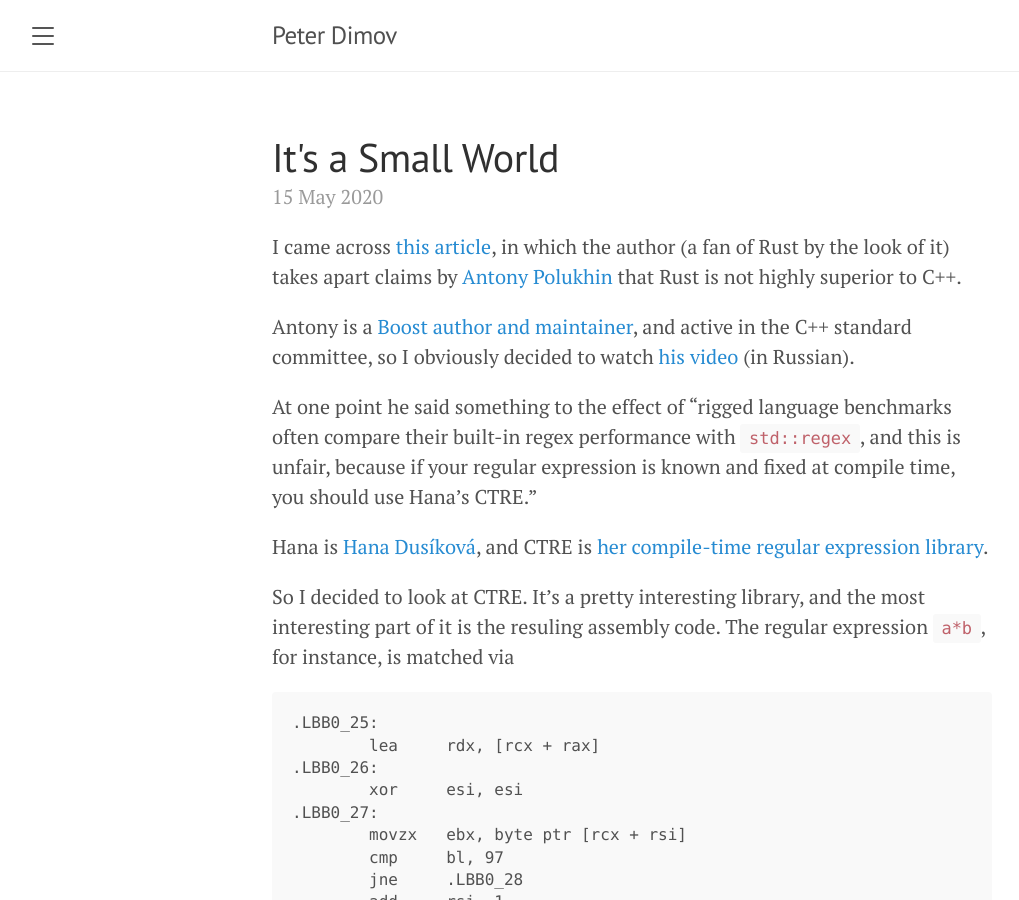
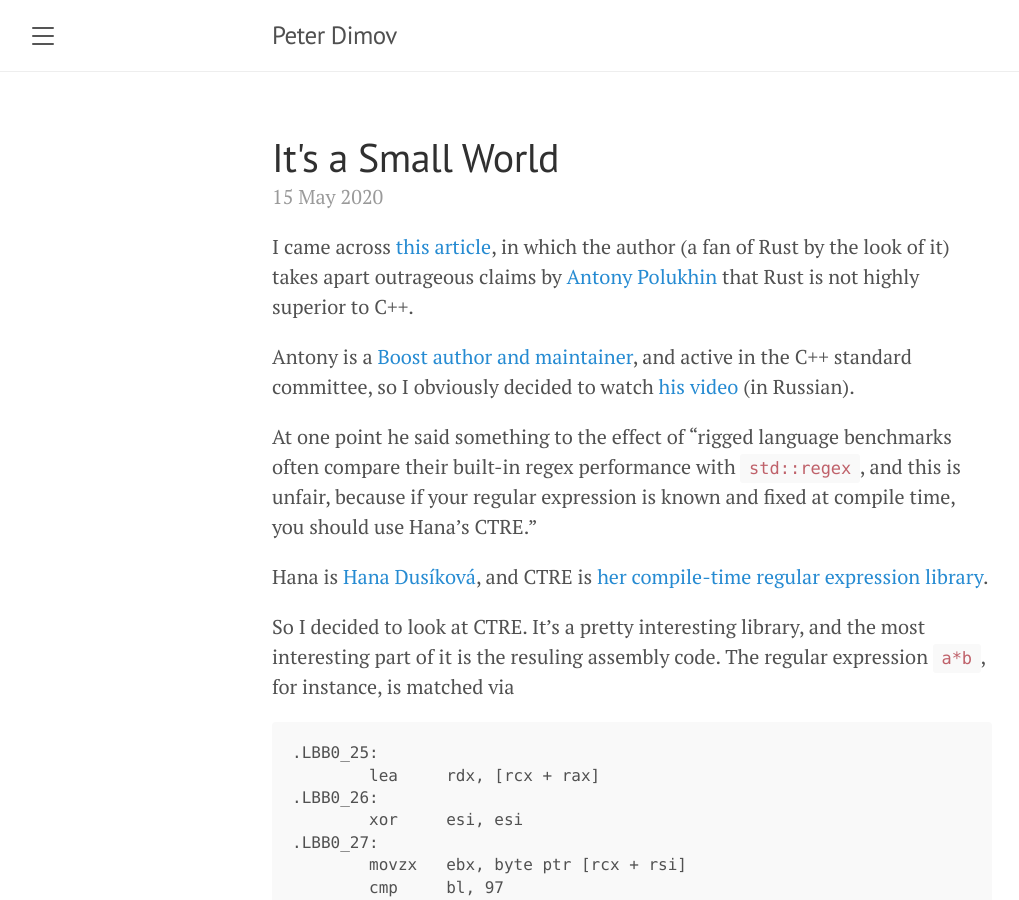
Before and after one commit to pdimov/blog, a Jekyll site: the page built from _posts/2020-05-15-its-a-small-world.md, in a window 1280 px wide and 900 px high. Shown: the whole window, without its empty margins (8-1027 px from the left). Built offline with Jekyll 4.4.1, drawn with Linux system fonts in a browser that asks for light colours; some of the changed text lies outside the part shown.

Commit message:
Minor edits

```diff
--- a/_posts/2020-05-15-its-a-small-world.md
+++ b/_posts/2020-05-15-its-a-small-world.md
@@ -6,8 +6,8 @@ hidden: true
 
 I came across [this article](https://www.viva64.com/en/b/0733/),
 in which the author (a fan of Rust by the look of it) takes apart
-claims by [Antony Polukhin](http://apolukhin.github.io/en/) that
-Rust is not highly superior to C++.
+outrageous claims by [Antony Polukhin](http://apolukhin.github.io/en/)
+that Rust is not highly superior to C++.
 
 Antony is a
 [Boost author and maintainer](http://apolukhin.github.io/en/developer.html),
```
Also changed, not shown: other parts of _posts/2020-05-15-its-a-small-world.md (+1 -1 lines).
